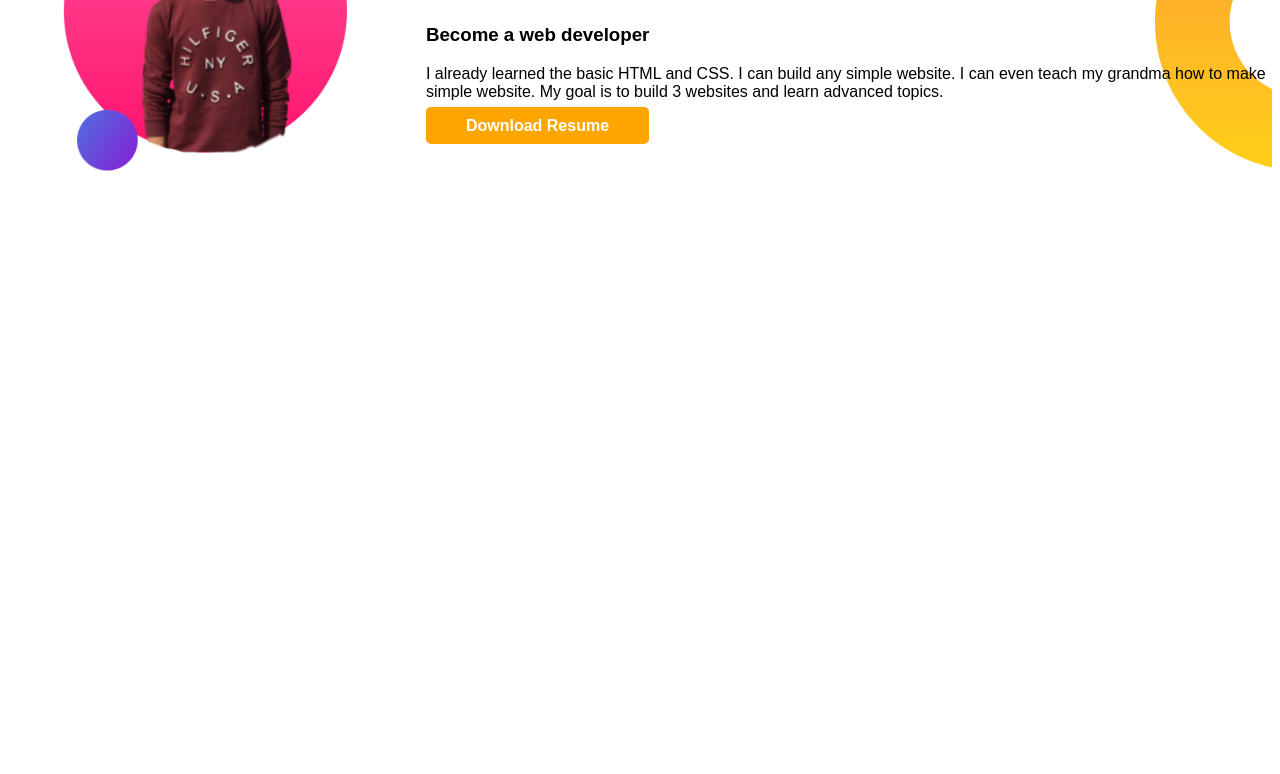
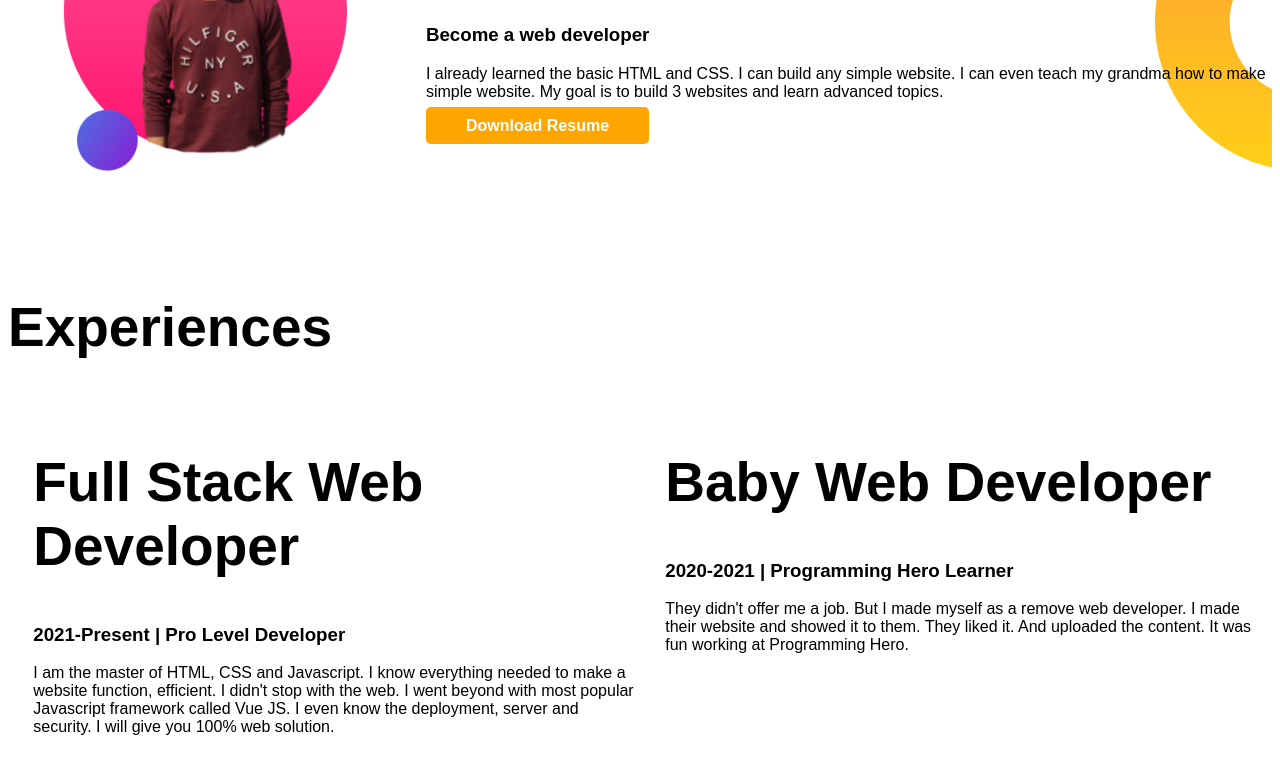
Before and after one commit to juberahmed1/my-developer-portfolio, a plain HTML site: page index.html in a window 1280 px wide. Shown: the part 745-1519 px from the top of the page. Before the commit the page ends 1040 px from the top, so only its background shows below. Drawn offline with Linux system fonts and the light colour scheme.

Commit message:
gi addead this

```diff
--- a/index.html
+++ b/index.html
@@ -10,7 +10,7 @@
 </head>
 
 <body>
-    <section class="top-banner">
+    <section class="top-banner flexible-container">
         <div class="half-width">
             <h1>Welcome To</h1>
             <h1><span class="orange-color"> Developer</span> World!</h1>
@@ -20,7 +20,7 @@
             <a class="hire-me" target="_blank" href="https://www.facebook.com/juber077723">Hire Me</a></div>
         <div class="half-width"><img src="images/school.png.png" alt=""></div>
     </section>
-    <section class="dream-big">
+    <section class="dream-big flexible-container">
         <div class="half-width"><img src="images/simol.png.png" alt="dream big pic"></div>
         <div>
             <h1>Dream Big</h1>
@@ -29,8 +29,25 @@
             <a class="hire-me" target="_blank" href="https://www.facebook.com/juber077723">Download Resume</a>
         </div>
     </section>
+    <section class="experience">
 
+        <h1>Experiences</h1>
+        <div class="flexible-container">
+            <div class="half-width">
+                <h1>Full Stack Web Developer</h1>
+                <h3>2021-Present | Pro Level Developer</h3>
+                <p>I am the master of HTML, CSS and Javascript. I know everything needed to make a website function, efficient. I didn't stop with the web. I went beyond with most popular Javascript framework called Vue JS. I even know the deployment, server
+                    and security. I will give you 100% web solution.</p>
+            </div>
 
+            <div class="half-width">
+                <h1>Baby Web Developer</h1>
+                <h3>2020-2021 | Programming Hero Learner</h3>
+                <p>They didn't offer me a job. But I made myself as a remove web developer. I made their website and showed it to them. They liked it. And uploaded the content. It was fun working at Programming Hero.</p>
+            </div>
+        </div>
+
+    </section>
 
 </body>
 
--- a/style.css
+++ b/style.css
@@ -10,7 +10,7 @@ h1 {
     color: orange;
 }
 
-section {
+.flexible-container {
     display: flex;
     margin-bottom: 120px;
 }
```
